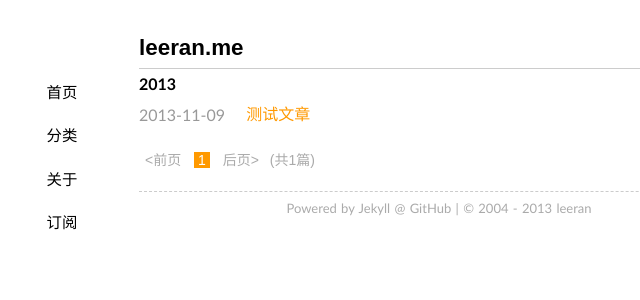
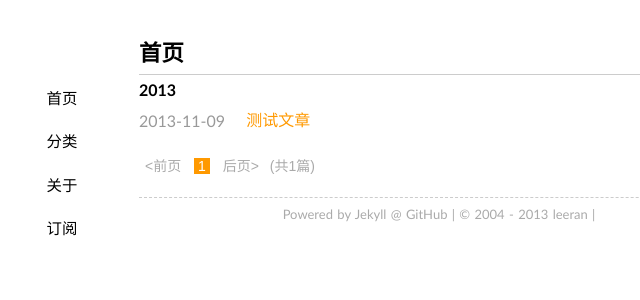
Before and after one commit to lithur/leeran.me, a Jekyll site: the page built from index.html, in a window 1280 px wide. Shown: the top 300 px of the page, without its empty margins (201-841 px from the left). Built offline with Jekyll 4.4.1, drawn with Linux system fonts in a browser that asks for light colours; some web fonts are replaced; Markdown is read by kramdown in place of the engine named in the settings; the list of posts is cut into pages by our own code; comment, search, counter and statistics services are not loaded.

Commit message:
修改CSS颜色

```diff
--- a/_config.yml
+++ b/_config.yml
@@ -1,16 +1,16 @@
 markdown: rdiscount
 permalink: /:title/
 url: http://leeran.me
-name: 秋水时至 百川灌河
+name: leeran.me
 author: leeran
 qq:
 email: leeran.AT.foxmail.com
 duoshuo:
 beian:
-cnzz:
+cnzz: 5721568
 weibo: 1706022087
 github: lithur
 pygments: true
 safe: true
-paginate: 20
-about: "这是关于此博客的介绍，暂时没有太多想说的。"
+paginate: 10
+about: "秋水<br></br>秋水时至，百川灌河。泾流之大，两涘渚崖之间，不辩牛马。于是焉，河伯欣然自喜，以天下之美为尽在己。顺流而东行，至于北海，东面而视，不见水端。于是焉，河伯始旋其面目，望洋向若而叹曰：“野语有之曰：‘闻道百，以为莫己若’者，我之谓也。且夫我尝闻少仲尼之闻，而轻伯夷之义者，始吾弗信。今我睹子之难穷也，吾非至于子之门，则殆矣。吾长见笑于大方之家。”"
--- a/index.html
+++ b/index.html
@@ -1,5 +1,5 @@
 ---
-title: leeran.me
+title: 首页
 layout: default
 ---
 
```
